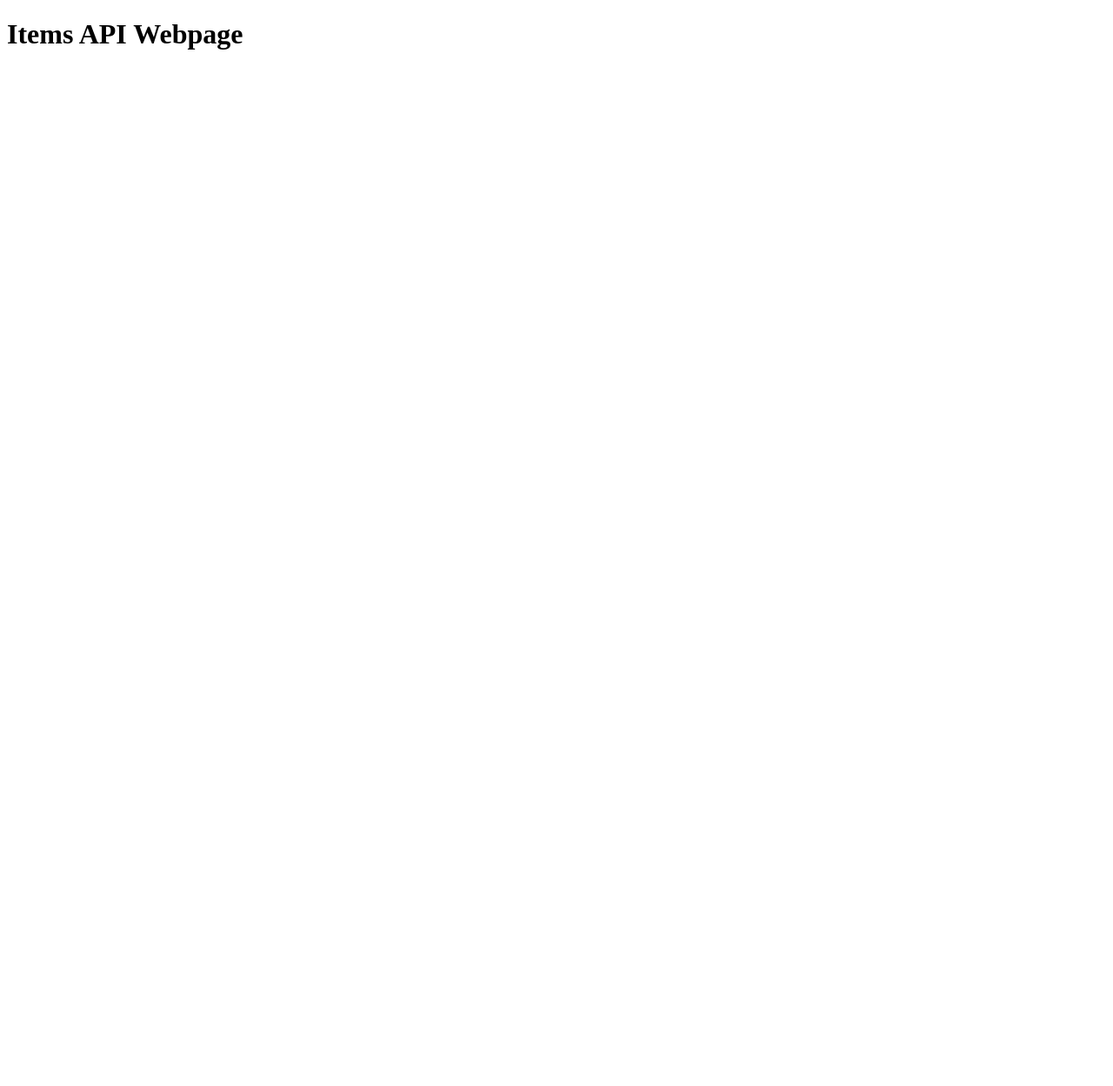
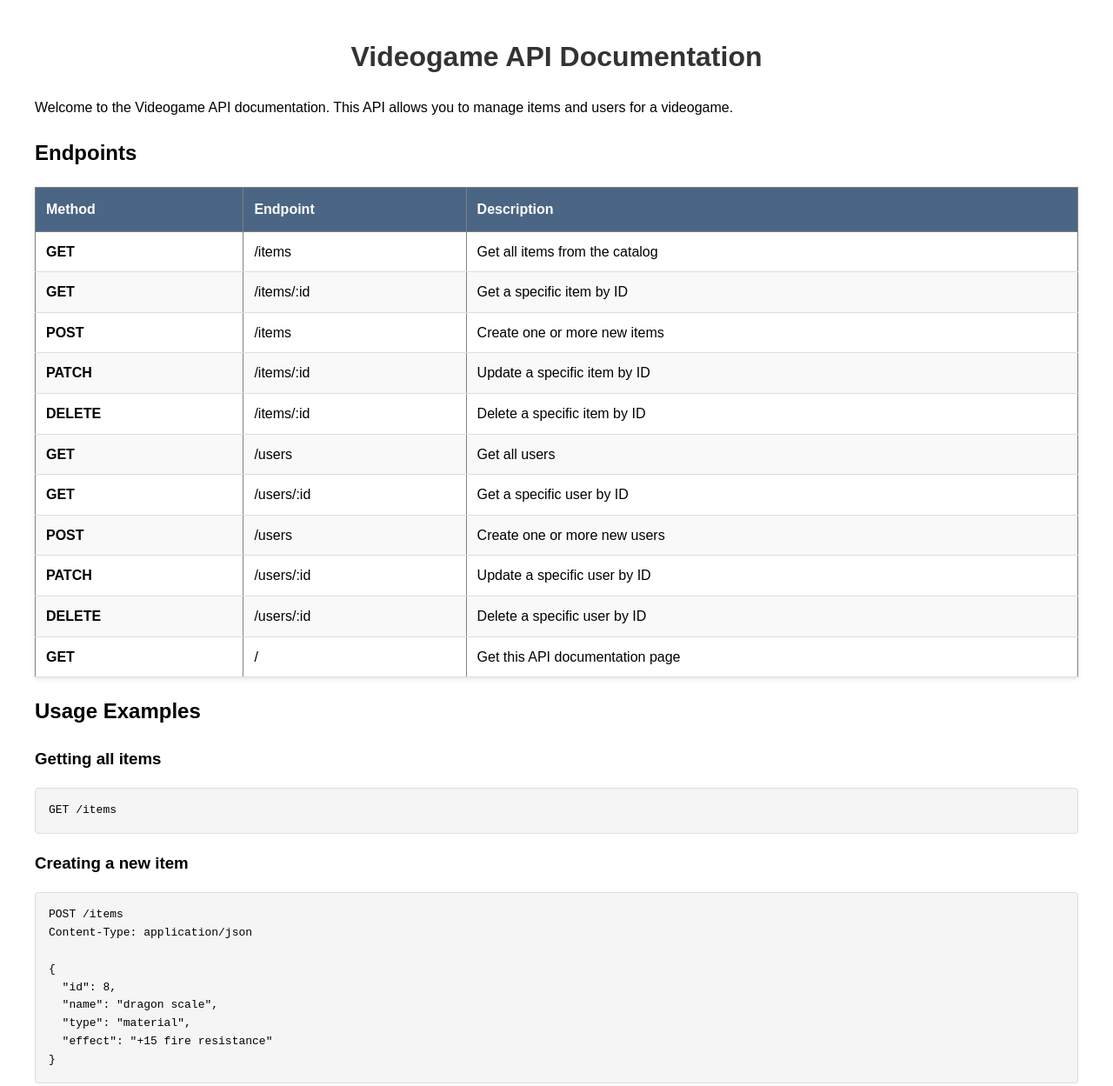
Before and after one commit to SantinoMatIm/tareasWebYVideojuegos, a website: page itemsAPI/public/html/items.html in a window 1280 px wide. Shown: the top 1249 px of the page at 87% size. Before the commit the page ends 800 px from the top, so only its background shows below. Drawn offline with Linux system fonts and the light colour scheme.

Commit message:
Added html and css

```diff
--- a/itemsAPI/public/css/styles.css
+++ b/itemsAPI/public/css/styles.css
@@ -0,0 +1,77 @@
+body {
+    font-family: Arial, sans-serif;
+    line-height: 1.6;
+    margin: 0;
+    padding: 20px;
+    max-width: 1200px;
+    margin: 0 auto;
+  }
+
+  h1 {
+    text-align: center;
+    margin: 20px 0;
+    color: #333;
+  }
+
+  /* Estilos para la tabla */
+  table {
+    width: 100%;
+    border-collapse: collapse;
+    margin: 20px 0;
+    box-shadow: 0 2px 5px rgba(0,0,0,0.1);
+  }
+
+  th {
+    background-color: #4b6584;
+    color: white;
+    text-align: left;
+    padding: 12px;
+  }
+
+  td {
+    padding: 10px 12px;
+    border-bottom: 1px solid #ddd;
+  }
+
+  tr:nth-child(even) {
+    background-color: #f9f9f9;
+  }
+
+  tr:hover {
+    background-color: #f1f1f1;
+  }
+
+  /* Estilos para los ejemplos */
+  pre {
+    background-color: #f5f5f5;
+    padding: 15px;
+    border-radius: 4px;
+    overflow-x: auto;
+    border: 1px solid #ddd;
+  }
+
+  /* Estilos de pie de página */
+  footer {
+    margin-top: 30px;
+    text-align: center;
+    font-size: 0.9em;
+    color: #666;
+    border-top: 1px solid #eee;
+    padding-top: 10px;
+  }
+
+  /* Estilo para métodos HTTP */
+  td:first-child {
+    font-weight: bold;
+  }
+
+  /* Diseño responsivo */
+  @media (max-width: 768px) {
+    table {
+      font-size: 0.9em;
+    }
+
+    pre {
+      font-size: 0.9em;
+    }
+  }
--- a/itemsAPI/public/html/items.html
+++ b/itemsAPI/public/html/items.html
@@ -5,9 +5,117 @@
     <meta name="viewport" content="width=device-width, initial-scale=1.0">
     <script src="../js/items.js"></script>
     <script src="../js/tests.js"></script>
+    <link rel="stylesheet" href="../css/styles.css">
     <title>Items API</title>
 </head>
 <body>
-    <h1>Items API Webpage</h1>
+    <h1>Videogame API Documentation</h1>
+
+    <p>Welcome to the Videogame API documentation. This API allows you to manage items and users for a videogame.</p>
+
+    <h2>Endpoints</h2>
+
+    <table border="1">
+        <thead>
+            <tr>
+                <th>Method</th>
+                <th>Endpoint</th>
+                <th>Description</th>
+            </tr>
+        </thead>
+        <tbody>
+            <!-- Items Endpoints -->
+            <tr>
+                <td>GET</td>
+                <td>/items</td>
+                <td>Get all items from the catalog</td>
+            </tr>
+            <tr>
+                <td>GET</td>
+                <td>/items/:id</td>
+                <td>Get a specific item by ID</td>
+            </tr>
+            <tr>
+                <td>POST</td>
+                <td>/items</td>
+                <td>Create one or more new items</td>
+            </tr>
+            <tr>
+                <td>PATCH</td>
+                <td>/items/:id</td>
+                <td>Update a specific item by ID</td>
+            </tr>
+            <tr>
+                <td>DELETE</td>
+                <td>/items/:id</td>
+                <td>Delete a specific item by ID</td>
+            </tr>
+
+            <!-- Users Endpoints -->
+            <tr>
+                <td>GET</td>
+                <td>/users</td>
+                <td>Get all users</td>
+            </tr>
+            <tr>
+                <td>GET</td>
+                <td>/users/:id</td>
+                <td>Get a specific user by ID</td>
+            </tr>
+            <tr>
+                <td>POST</td>
+                <td>/users</td>
+                <td>Create one or more new users</td>
+            </tr>
+            <tr>
+                <td>PATCH</td>
+                <td>/users/:id</td>
+                <td>Update a specific user by ID</td>
+            </tr>
+            <tr>
+                <td>DELETE</td>
+                <td>/users/:id</td>
+                <td>Delete a specific user by ID</td>
+            </tr>
+
+            <!-- Root Endpoint -->
+            <tr>
+                <td>GET</td>
+                <td>/</td>
+                <td>Get this API documentation page</td>
+            </tr>
+        </tbody>
+    </table>
+
+    <h2>Usage Examples</h2>
+
+    <h3>Getting all items</h3>
+    <pre>GET /items</pre>
+
+    <h3>Creating a new item</h3>
+    <pre>POST /items
+Content-Type: application/json
+
+{
+  "id": 8,
+  "name": "dragon scale",
+  "type": "material",
+  "effect": "+15 fire resistance"
+}</pre>
+
+    <h3>Updating an item</h3>
+    <pre>PATCH /items/8
+Content-Type: application/json
+
+{
+  "effect": "+20 fire resistance"
+}</pre>
+
+    <h3>Deleting an item</h3>
+    <pre>DELETE /items/8</pre>
+
+    <footer>
+        <p>© 2025 Videogame API - Developer Practice Project</p>
+    </footer>
 </body>
 </html>
```
